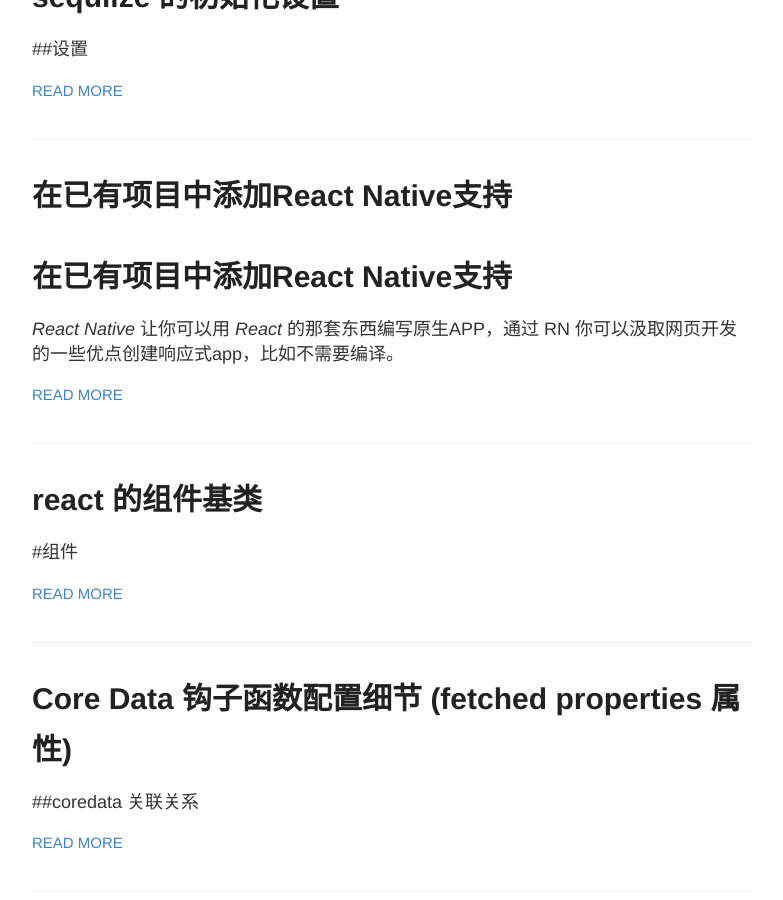
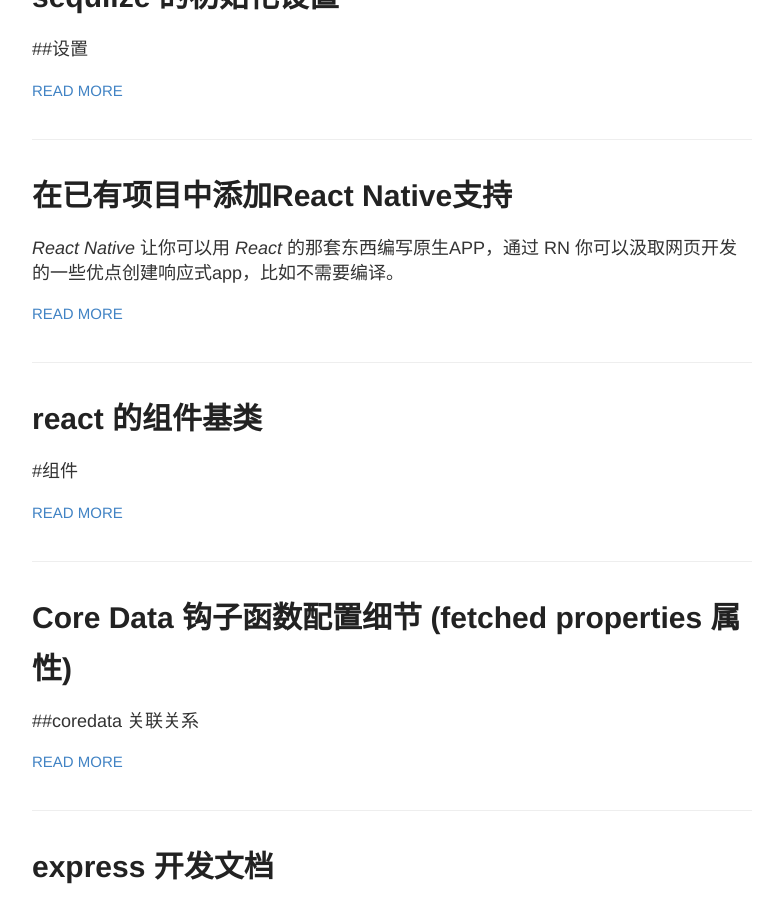
Before and after one commit to obzone/obzone, a Jekyll site: the page built from index.html, in a window 1280 px wide and 900 px high, scrolled down 388 px. Shown: the whole window, without its empty margins (248-1031 px from the left). Built offline with Jekyll 4.4.1, drawn with Linux system fonts in a browser that asks for light colours; some of the changed lines change nothing that is shown.

Commit message:
continute

````diff
--- a/_posts/2017-11-12-rn_tt_integrating_with_exiting_app.md
+++ b/_posts/2017-11-12-rn_tt_integrating_with_exiting_app.md
@@ -2,8 +2,6 @@
 layout: post
 title: 在已有项目中添加React Native支持
 ---
-
-# 在已有项目中添加React Native支持
 
 *React Native* 让你可以用 *React* 的那套东西编写原生APP，通过 RN 你可以汲取网页开发的一些优点创建响应式app，比如不需要编译。
 
@@ -180,3 +178,86 @@
 在 RN 项目中原生代码和js通过 [JavaScriptCore Framework](https://developer.apple.com/library/tvos/documentation/Carbon/Reference/WebKit_JavaScriptCore_Ref/index.html) 框架进行交互。
 
 ![](https://koenig-media.raywenderlich.com/uploads/2016/06/mixer-theory-bridge-3.png)
+
+原生和js之间的交互式异步的，所以可以保证性能，并且消息的发送是线性的。先看一下展示如何展示一个 React Native view 来理解一下桥的概念：
+
+1. A. **原生：** 初始化桥。
+
+   B. 通过桥发送一个消息到 JS 来启动程序。
+
+2. A. **JS** 运行初始化时注册过的 AddRatingApp 组件。
+
+	B. 调用组件的 **render** 方法展示 **view** 和 **text**。
+	C. 通过桥批量发送消息让原生代码创建和展示组件。
+
+![](https://koenig-media.raywenderlich.com/uploads/2016/06/mixer-theory-bridge-msgs-1.png)
+
+*view* 的布局会先用 **css-layout**, 然后用 **UIKit** 把 **view**转成**UIView**、**Text**转成**UILabel**。
+
+介绍一下不同线程在代码执行中的作用：
+
+* **Main Thread：** 负责通过 UIKit 来展示原生组件。
+* **Shadow Queue：** 这是个GCD queue 负责计算原生组件的布局。
+* **JavaScripe Queue：** 负责 JS 代码的执行。
+* **Module Queue：** 默认情况下，每个自定义的 *native module*会有自己的 GCD queue。 会在后面的 native module 学习。
+
+在上面章节，我们已经通过 **RCTRootView(_:moduleName:initialProperties:launchOptions)** 创建了一个 view。如果程序中只有一个 **RCTRootView**。但是如果程序中有多个 React Native views，最后先创建一个 **RCTBridge** 实例来设置更多的views。
+创建一个名为 **MixerReactModule.swift** 文件，然后天下如下代码：
+
+```
+import Foundation
+import React
+
+class MixerReactModule: NSObject {
+  static let sharedInstance = MixerReactModule()
+}
+```
+这个方法创建了一个懒加载的 **单例模式**。
+
+添加变量:
+
+```
+var bridge: RCTBridge?
+```
+
+然后，添加 **RCTBridgeDelegate** 的方法 **sourceURL(for:)** 作为当前类的 **extension**。
+
+```
+extension MixerReactModule: RCTBridgeDelegate {
+  func sourceURL(for bridge: RCTBridge!) -> URL! {
+    return URL(string: "http://localhost:8081/index.ios.bundle?platform=ios")
+  }
+}
+```
+继续向类中添加下面方法：
+
+```
+func createBridgeIfNeeded() -> RCTBridge {
+  if bridge == nil {
+    bridge = RCTBridge.init(delegate: self, launchOptions: nil)
+  }
+  return bridge!
+}
+
+func viewForModule(_ moduleName: String, initialProperties: [String : Any]?) -> RCTRootView {
+  let viewBridge = createBridgeIfNeeded()
+  let rootView: RCTRootView = RCTRootView(
+    bridge: viewBridge,
+    moduleName: moduleName,
+    initialProperties: initialProperties)
+  return rootView
+}
+```
+
+**viewForModule(_:initialProperties)** 调用 **createBridgeIfNeeded()** 方法来来创建一个 **RCTBridge** 实例。然后 **RCTBridge** 实例通过调用 **RCTRootView(_:moduleName:initialProperties)** 来创建 **RCTRootView** 实例。后面创建其他root view的时候可以重用这个 **RCTBridge** 实例。
+
+现在，打开 **AddRatingViewController.swift** 文件，然后修改 **viewDidLoad()**方法下的 **addRatingView** 变量的赋值如下：
+
+```
+addRatingView = MixerReactModule.sharedInstance.viewForModule(
+  "AddRatingApp",
+  initialProperties: nil)
+```
+运行程序；你会发现没有什么变化，但是我们已经完成了要添加 React Native views所需的配置。
+
+![](https://koenig-media.raywenderlich.com/uploads/2016/06/mixer-bare-bones-react-native-app.png)
````
